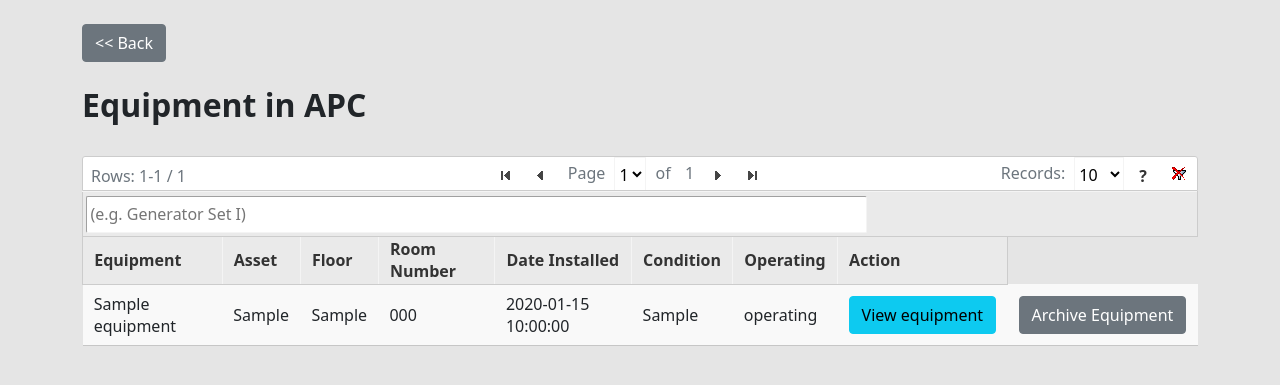
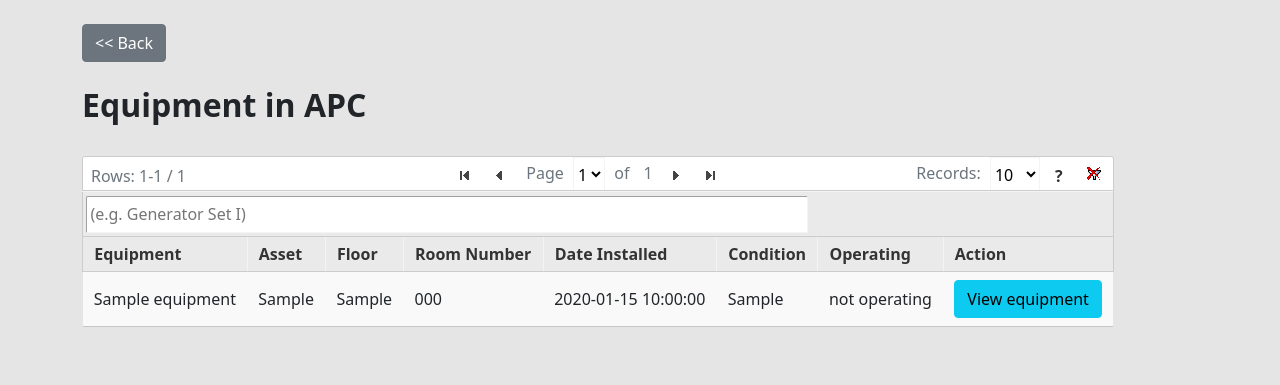
Before and after one commit to jlmanrique25/Finals_pending_qa, a PHP site: page /equipment.php in a window 1280 px wide. Shown: the part 72-457 px from the top of the page. Run offline with PHP 8.4, Linux system fonts and the light colour scheme; the visitor is signed in with stand-in values (Sample User, id 1); tables that the repository leaves empty or names only in its code hold one stand-in row (values such as "Sample post"); some libraries are stand-ins or nearby versions.

Commit message:
Archive equipment

```diff
--- a/backend/get_equipment.p.php
+++ b/backend/get_equipment.p.php
@@ -26,41 +26,15 @@
 				  <td><?php echo $row['date_of_purchase'];?></td>
 				  <td><?php echo $row['condition'];?></td>
 				  <td><?php
-					if($row['operating'] == 0){
-						echo 'out of commission';
+					if($row['operating'] == 1){
+						echo 'operating';
 					}else{
-						echo 'operating';
+						echo 'not operating';
 					}?></td>
 					<td><a href="machines.php?page=1&site=Equipment Information&e_id=<?php echo $row['equipment_id'];?>&t=reports" class="btn btn-info">View equipment</a></td>
-					<td><a class="btn btn-secondary get_id" data-toggle="modal" href="backend/archive_equipment.p.php?page=1&site=Equipment&e_id=<?php echo $row['equipment_id'];?>" data-target="#<?php echo $row['equipment_id'];?>" > Archive Equipment</a></td>
 				</tr>
 
-				<div class="modal fade" id="<?php echo $row['equipment_id'];?>" tabindex="-1" role="dialog" aria-labelledby="exampleModalLabel" aria-hidden="true">
-				  <div class="modal-dialog" role="document">
-					<div class="modal-content">
-					  <div class="modal-header">
-						<h5 class="modal-title" id="exampleModalLabel">Archive Equipment</h5>
-						<button type="button" class="close" data-dismiss="modal" aria-label="Close">
-						  <span aria-hidden="true">&times;</span>
-						</button>
-					  </div>
-					  <div class="modal-body">
-						Are you sure you want to
-						<?php
-							if($row['operating'] == '1'){
-								echo 'Archive equipment?';
-							}else{
-								echo 'Unarchive equipment?';
-							}
-						?>?  <strong><?php echo $row['equipment_name'];?> ?</strong>
-					  </div>
-					  <div class="modal-footer">
-						<button type="button" class="btn btn-danger " data-dismiss="modal"><i class="fas fa-times"></i> Cancel</button>
-						<a href ="backend/archive_equipment.p.php?equipmentid=<?php echo $row['equipment_id'];?>&role=<?php echo $row['operating'];?>" role="button" class="btn btn-primary"><i class="fas fa-check"></i> Archive</a></td>
-					  </div>
-					</div>
-				  </div>
-				</div>
+
 			<?php
 			}
 		}else{
--- a/backend/update_equipment.p.php
+++ b/backend/update_equipment.p.php
@@ -10,9 +10,10 @@ $date_of_purchase = $_POST['date_of_purchase'];
 $floor = $_POST['floor'];
 $room_number = $_POST['room_number'];
 $room_classification = $_POST['room_classification'];
+$operating = $_POST['operating'];
 
 
-$sql_equipment = "UPDATE `equipment` SET `brand` = '".$brand."', `machine_description` = '".$machine_description."', `model_no` = '".$model_no."', `serial_no` = '".$serial_no."', `date_of_purchase` = '".$date_of_purchase."' WHERE equipment_id = ".$id."";
+$sql_equipment = "UPDATE `equipment` SET `brand` = '".$brand."', `machine_description` = '".$machine_description."', `model_no` = '".$model_no."', `serial_no` = '".$serial_no."', `date_of_purchase` = '".$date_of_purchase."', `operating` = '".$operating."' WHERE equipment_id = ".$id."";
 $sql_location = "UPDATE `location` SET `floor` = '".$floor."', `room_number` = '".$room_number."', `room_classification` = '".$room_classification."' WHERE location_id = ".$id."";
 $stmt = mysqli_stmt_init($conn);
 
```
Also changed, not shown: edit_equipment.php (+13 -0 lines).
